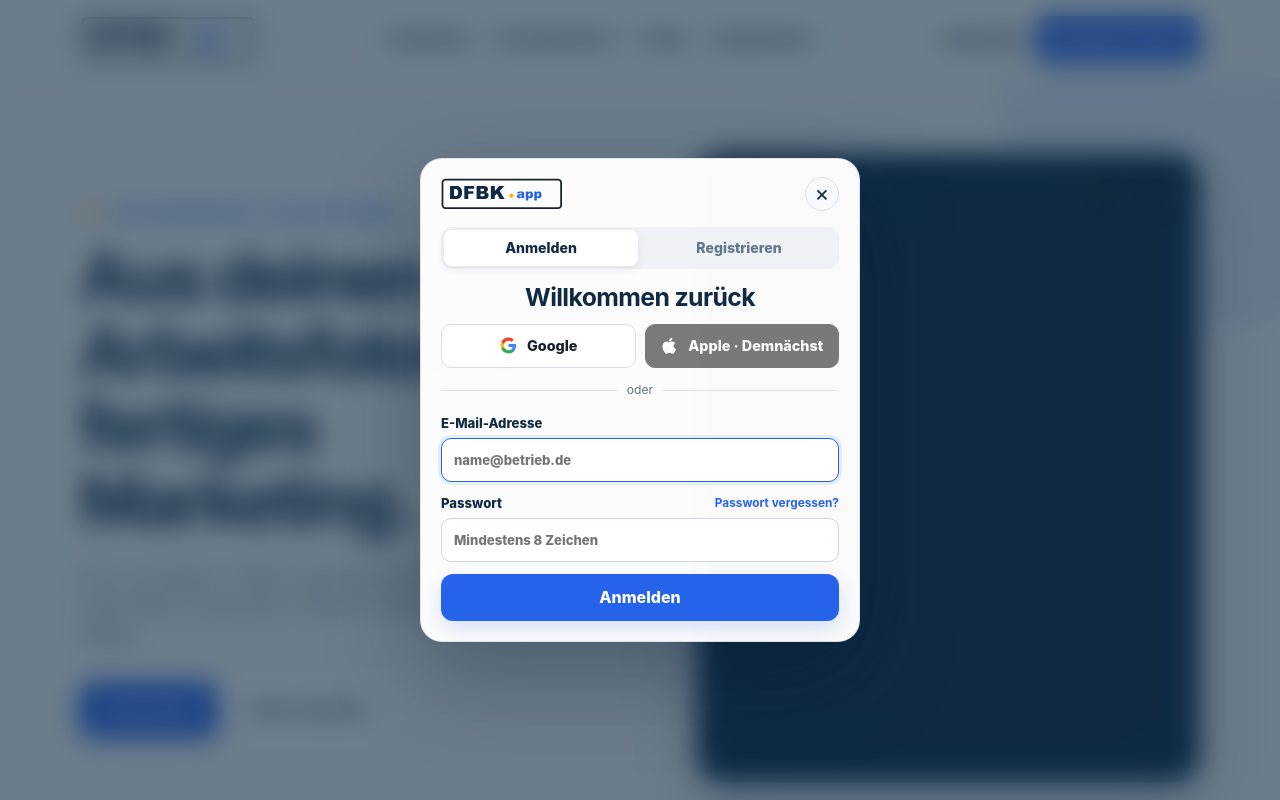
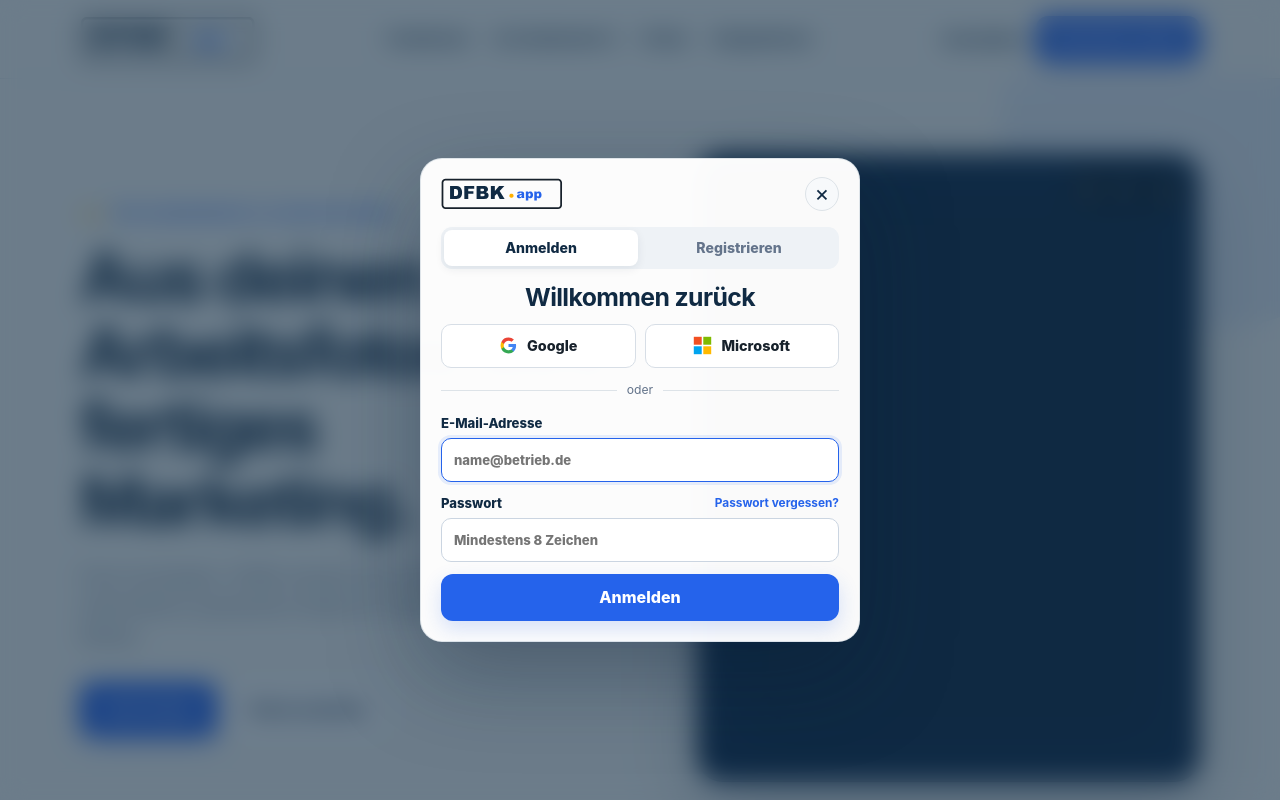
Before and after one commit to vladyslavduz/DFBK.app, a React (Vite) app: page / in a window 1280 px wide. Both pictures are taken after a click on the button "Anmelden". Shown: the top 800 px of the page. Built offline with nearby package versions, Linux system fonts and the light colour scheme; no server answers.

Commit message:
feat(auth): Microsoft provider integration for Auth Modal V3

```diff
--- a/src/components/AuthModal.tsx
+++ b/src/components/AuthModal.tsx
@@ -39,16 +39,19 @@
   );
 }
 
-function AppleIcon() {
+function MicrosoftIcon() {
   return (
     <svg className="auth-v2-provider-icon" aria-hidden="true" viewBox="0 0 24 24">
-      <path d="M17.1 12.7c0-2.4 2-3.6 2.1-3.7a4.6 4.6 0 0 0-3.7-2c-1.6-.2-3.1.9-3.9.9-.8 0-2-1-3.3-1-1.7 0-3.3 1-4.2 2.5-1.8 3.1-.5 7.8 1.3 10.4.9 1.3 2 2.8 3.4 2.7 1.3-.1 1.8-.9 3.4-.9 1.6 0 2 .9 3.4.9 1.4 0 2.3-1.3 3.2-2.6 1-1.5 1.5-3 1.5-3.1-.1 0-3.3-1.3-3.3-4.1ZM14.5 5.4c.7-.9 1.2-2.1 1.1-3.3-1.1 0-2.4.7-3.2 1.6-.7.8-1.3 2-1.1 3.2 1.2.1 2.5-.6 3.2-1.5Z" />
+      <rect x="1" y="1" width="10" height="10" fill="#F25022" />
+      <rect x="13" y="1" width="10" height="10" fill="#7FBA00" />
+      <rect x="1" y="13" width="10" height="10" fill="#00A4EF" />
+      <rect x="13" y="13" width="10" height="10" fill="#FFB900" />
     </svg>
   );
 }
 
 export default function AuthModal({ open, initialMode = 'login', initialError = '', onClose, onAuthenticated, returnFocusRef }: Props) {
-  const { login, register, startGoogle } = useAuth();
+  const { login, register, startGoogle, startMicrosoft } = useAuth();
   const [mode, setMode] = useState<AuthMode>(initialMode);
   const [email, setEmail] = useState('');
   const [password, setPassword] = useState('');
@@ -180,9 +183,9 @@
             <GoogleIcon />
             <span>Google</span>
           </button>
-          <button type="button" className="auth-v2-provider auth-v2-provider-apple" disabled title="Apple-Anmeldung ist noch nicht verfügbar">
-            <AppleIcon />
-            <span>Apple · Demnächst</span>
+          <button type="button" className="auth-v2-provider auth-v2-provider-microsoft" onClick={startMicrosoft}>
+            <MicrosoftIcon />
+            <span>Microsoft</span>
           </button>
         </div>
 
```
